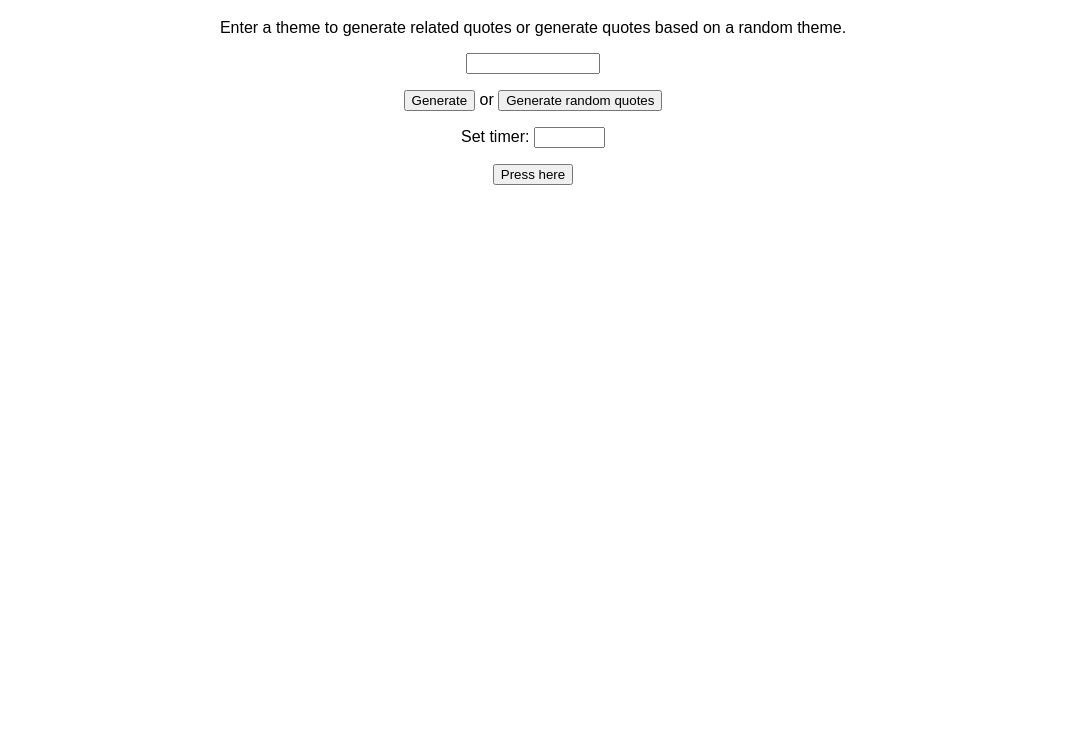
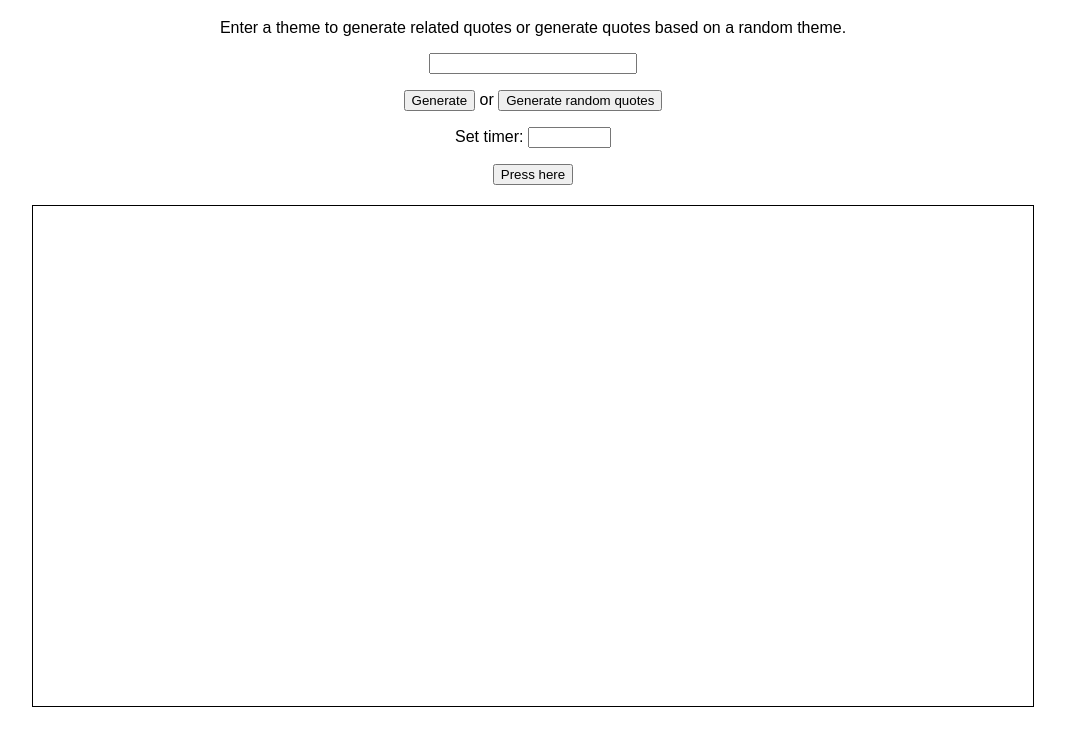
Before and after one commit to fedorum/GamSect, a plain HTML site: page index.html in a window 1280 px wide. Shown: the part 61-800 px from the top of the page, without its empty margins (107-1172 px from the left). Drawn offline with Linux system fonts and the light colour scheme.

Commit message:
Added a text editor for the essay task and changed input sizes

```diff
--- a/index.html
+++ b/index.html
@@ -18,5 +18,6 @@
             <p>Set timer: <input type="number"></p>
             <button>Press here</button>
         </div>
+        <div id="text-input" contenteditable="true"></div>
     </body>
 </html>
--- a/style.css
+++ b/style.css
@@ -12,9 +12,19 @@
 }
 
 input[type=text] {
-    width: 10%;
+    width: 200px;
 }
 
 input[type=number] {
-    width: 5%;
+    width: 75px;
 }
+
+/* something wrong with text alignment after entering */
+#text-input {
+    margin: auto;
+    margin-top: 20px;
+    border: 1px solid;
+    width: 1000px;
+    height: 500px;
+    text-align: left;
+}
```
